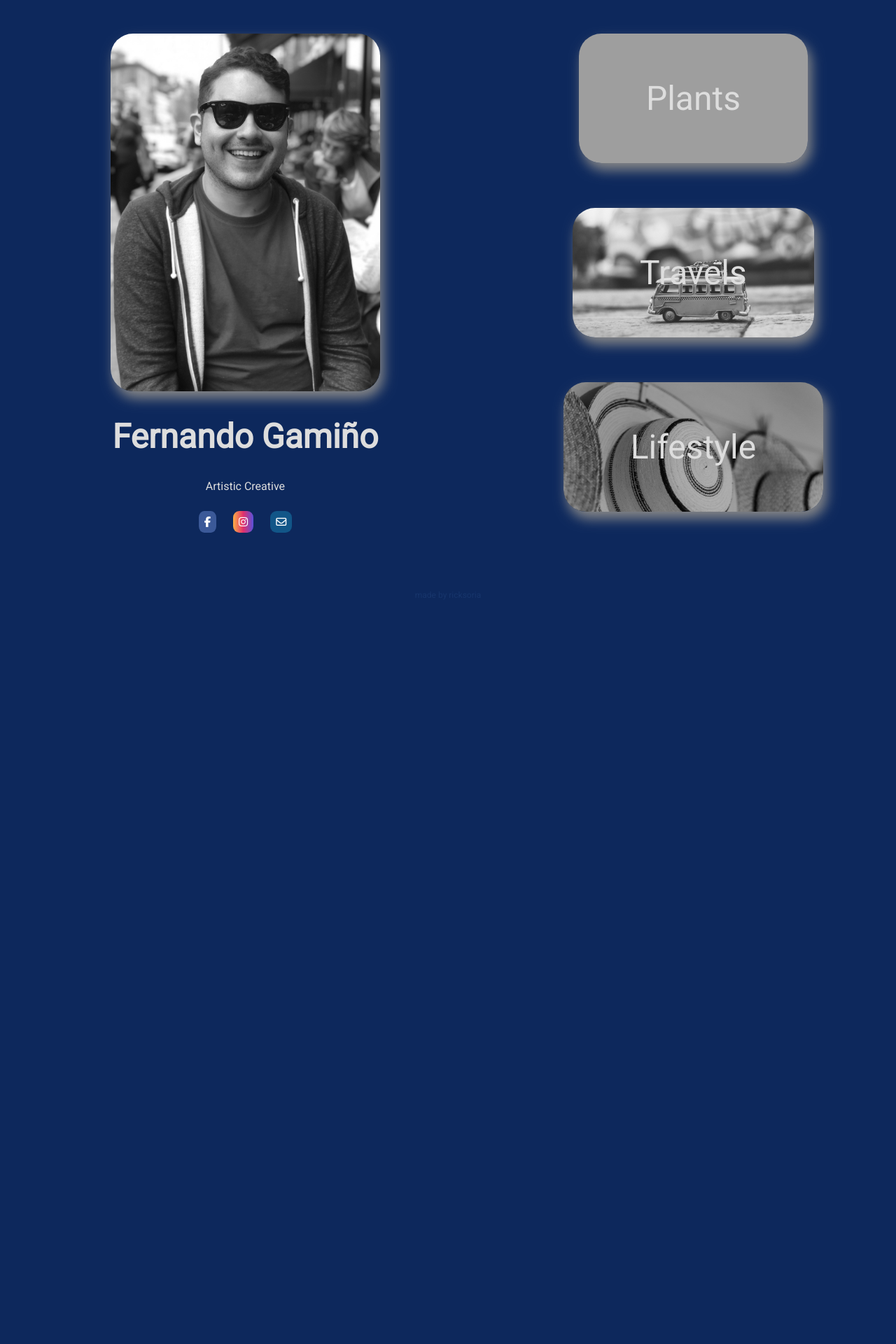
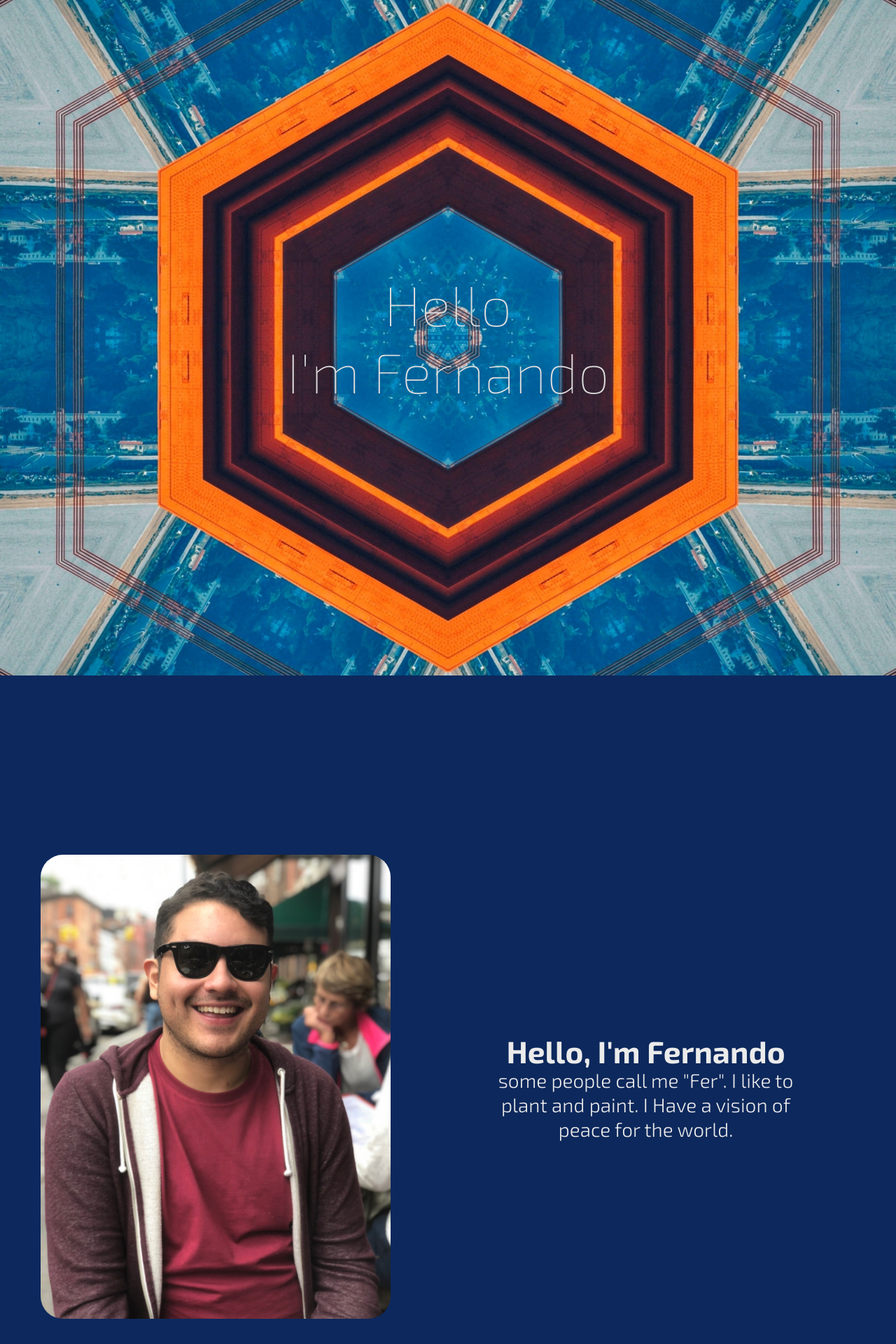
Before and after one commit to rsoria21/FernandoGamino, a PHP site: page / in a window 1280 px wide. Shown: the top 1920 px of the page at 70% size. Before the commit the page ends 855 px from the top, so only its background shows below. Run offline with PHP 8.4, Linux system fonts and the light colour scheme; some libraries are stand-ins or nearby versions; grey boxes are pictures that could not be loaded.

Commit message:
updated layout

```diff
--- a/index.html
+++ b/index.html
@@ -6,9 +6,10 @@
     <!-- Google Fonts -->
     <link rel="preconnect" href="https://fonts.gstatic.com" />
     <link
-      href="https://fonts.googleapis.com/css2?family=Roboto:ital,wght@0,400;1,100&display=swap"
+      href="https://fonts.googleapis.com/css2?family=Exo+2:wght@100;300;400;600;700;900&display=swap"
       rel="stylesheet"
     />
+
     <!-- Font Awesome -->
     <script
       src="https://kit.fontawesome.com/f30cc13ab0.js"
@@ -19,41 +20,101 @@
     <title>Fernando Gamino</title>
     <link rel="shortcut icon" type="image/png" href="/images/favicon.png" />
   </head>
+
   <body>
-    <div class="flex-container">
-      <div class="flex-item img-section">
-        <img
-          class="main-img animate-top"
-          src="/images/fernandoMain.jpg"
-          alt="Fernando with sunglasses on"
-        />
+    <section id="header-section">
+      <div class="main-header">
+        <h1 class="header-text animate-top">
+          Hello<br />
+          <span class="header-name">I'm Fernando</span>
+        </h1>
+      </div>
+    </section>
+    <!-- END HEADER -->
+    <!-- START ABOUT -->
+    <section id="about-section">
+      <div id="about" class="about-row">
+        <div class="about-column">
+          <img
+            class="about-img"
+            src="/images/fernandoMain.jpg"
+            alt="Fernando Gamino"
+          />
+        </div>
 
-        <div class="name-section">
-          <h1 class="main-name">Fernando Gamiño</h1>
-          <p class="main-title">Artistic Creative</p>
-        </div>
-        <div class="social-media">
-          <a
-            href="http://Www.Fb.com/fernandogw"
-            class="fab fa-facebook-f icon"
-            target="_blank"
-          ></a>
-          <a
-            href="http://Instagram.com/fernanddo21"
-            class="fab fa-instagram icon"
-            target="_blank"
-          ></a>
-          <a href="#" class="far fa-envelope icon"></a>
+        <div class="about-column-text">
+          <p class="about-text">
+            <span class="big-about-text">Hello, I'm Fernando </span> some people
+            call me "Fer". I like to plant and paint. I Have a vision of peace
+            for the world.
+          </p>
         </div>
       </div>
-      <div class="flex-item info-section">
-        <div class="button-section">
-          <a class="btn plants" href="/comingSoon.html">Plants</a>
-          <a class="btn travels" href="/coming.html">Travels</a>
-          <a class="btn lifestyle" href="/soon.html">Lifestyle</a>
+    </section>
+    <!--End About -->
+    <!-- INTEREST START -->
+    <section id="interest-section">
+      <div class="project-row">
+        <div class="column">
+          <div class="card">
+            <div class="project-container">
+              <img
+                src="/images/hat.jpg"
+                alt="converse industrial equipment"
+                class="project-image"
+              />
+              <div class="project-overlay">
+                <div class="overlay-text">Follow my journey though life.</div>
+              </div>
+            </div>
+            <h3 class="card-text">Lifestyle</h3>
+            <div class="btn-container">
+              <a class="btn project-btn" href="/soon.html"> View </a>
+            </div>
+          </div>
+        </div>
+
+        <div class="column">
+          <div class="card">
+            <div class="project-container">
+              <img
+                src="/images/travel.jpg"
+                alt="Image of Fernandogamino.com"
+                class="project-image"
+              />
+              <div class="project-overlay">
+                <div class="overlay-text">
+                  Follow me as i explore the world.
+                </div>
+              </div>
+            </div>
+            <h3 class="card-text">Travel</h3>
+            <div class="btn-container">
+              <a class="btn project-btn" href="/coming.html"> View </a>
+            </div>
+          </div>
+        </div>
+
+        <div class="column">
+          <div class="card">
+            <div class="project-container">
+              <img src="/images/leaf.jpg" alt="" class="project-image" />
+              <div class="project-overlay">
+                <div class="overlay-text">
+                  My passion for plants is worth sticking around for.
+                </div>
+              </div>
+            </div>
+
+            <h3 class="card-text">Plants</h3>
+            <div class="btn-container">
+              <a class="btn project-btn" href="/comingSoon.html"> View </a>
+            </div>
+          </div>
         </div>
       </div>
-    </div>
+    </section>
+    <!-- INTEREST END -->
     <footer>
       made by <a href="https://ricksoria.com" target="__blank">ricksoria</a>
     </footer>
--- a/styles.css
+++ b/styles.css
@@ -1,201 +1,12 @@
 body {
   margin: 0;
   padding: 0;
-  font-family: "Roboto", sans-serif;
+  font-family: "Exo 2", sans-serif;
   width: 100%;
   height: auto;
   box-sizing: border-box;
   background: rgb(13, 40, 92);
 }
-
-.flex-container {
-  display: flex;
-  flex-direction: row;
-  flex-wrap: wrap;
-}
-.flex-item {
-  flex: 50%;
-  /* padding: 5.5rem 0; */
-}
-
-/* Left Section */
-.img-section {
-  text-align: center;
-  background: rgb(13, 40, 92);
-  margin-top: 3rem;
-}
-
-.main-img {
-  width: 55%;
-  border-radius: 2rem;
-  box-shadow: 5px 10px 18px #888888;
-  min-width: 200px;
-  -webkit-filter: grayscale(100%); /* Safari 6.0 - 9.0 */
-  filter: grayscale(100%);
-}
-.animate-top {
-  position: relative;
-  animation: animatetop 1.4s;
-}
-
-@keyframes animatetop {
-  from {
-    /* top: -300px; */
-    top: 600px;
-    opacity: 0;
-  }
-  to {
-    top: 0;
-    opacity: 1;
-  }
-}
-
-/* Name */
-.main-name {
-  font-size: 3rem;
-  color: #ddd;
-  text-align: center;
-}
-
-.main-title {
-  font-size: 1rem;
-  color: #ddd;
-  text-align: center;
-}
-/* End Name */
-
-/* Social Media */
-  .social-media {
-  margin-top: 8rem;
-}
-
-.icon {
-  font-size: 15px;
-  padding: 0.5rem;
-  margin: 10px;
-  border-radius: 30%;
-  cursor: pointer;
-  transition: 0.3s;
-}
-
-.icon:hover {
-  opacity: 0.7;
-}
-
-.fa-facebook-f {
-  background: #3b5998;
-  color: white;
-  text-decoration: none;
-}
-
-.fa-instagram {
-  background: linear-gradient(to right, #fcaf45, #e1306c, #5851db);
-  color: white;
-  text-decoration: none;
-}
-
-.fa-envelope {
-  background: #125688;
-  color: white;
-  text-decoration: none;
-}
-/* Social Media End */
-/* Left Side End */
-
-/* Right Side */
-
-.plants {
-  background-image: url(/images/leaf.jpg);
-  background-attachment: fixed;
-  background-position: center;
-  background-repeat: no-repeat;
-  background-size: cover;
-}
-.travels {
-  background-image: url(/images/travel.jpg);
-  background-attachment: fixed;
-  background-position: center;
-  background-repeat: no-repeat;
-  background-size: cover;
-}
-.lifestyle {
-  background-image: url(/images/hat.jpg);
-  background-attachment: fixed;
-  background-position: center;
-  background-repeat: no-repeat;
-  background-size: cover;
-}
-
-.info-section {
-  display: flex;
-  flex-direction: row;
-  justify-content: center;
-  flex: 33%;
-  margin: 3rem 3rem;
-  align-items: center;
-  background: rgb(13, 40, 92);
-}
-
-.button-section {
-  display: flex;
-  justify-content: center;
-  flex-wrap: wrap;
-}
-.btn {
-  padding: 4rem 6rem;
-  margin: 0 2rem 4rem 2rem;
-  border-radius: 2rem;
-  box-shadow: 5px 10px 18px #888888;
-  font-size: 3rem;
-  text-align: center;
-  line-height: normal;
-  font-family: "Roboto", sans-serif;
-  text-decoration: none;
-  cursor: pointer;
-  /* background-color: rgb(45, 51, 51); */
-  color: #ddd;
-  transition: 0.3s;
-  -webkit-filter: grayscale(100%); /* Safari 6.0 - 9.0 */
-  filter: grayscale(100%);
-}
-
-.btn:hover {
-  background-color: rgb(255, 255, 255);
-  color: #fafafa;
-  opacity: 0.7;
-  -webkit-filter: grayscale(80%); /* Safari 6.0 - 9.0 */
-  filter: grayscale(80%);
-}
-
-@media screen and (max-width: 700px) {
-  .btn {
-    padding: 1.5rem 0.25rem;
-    border-radius: 1.75rem;
-    margin: 0.5rem 0.5rem;
-    font-size: 1.5rem;
-  }
-  .flex-container {
-    padding-right: 0.5rem;
-  }
-  .button-section {
-    padding: 0;
-  }
-}
-
-/* Footer */
-footer {
-  text-decoration: none;
-  text-align: center;
-  font-size: 0.75rem;
-  color: rgb(23, 53, 107);
-  margin-bottom: 5px;
-}
-
-footer a {
-  text-decoration: none;
-  color: rgb(23, 53, 107);
-}
-/* Footer End */
 
 /* Coming Soon */
 .coming-soon {
@@ -246,3 +57,303 @@ footer a {
   color: black;
 }
 /* End Coming Soon */
+/* New  */
+#header-section {
+  padding: 20rem 0;
+  background-image: url(/images/new-bgrd.jpg);
+  background-repeat: no-repeat;
+  background-position: center;
+  background-size: cover;
+}
+
+.main-header {
+}
+
+.header-text {
+  font-size: 5rem;
+  font-weight: 100;
+  font-family: "Exo 2", sans-serif;
+  color: #ddd;
+  text-align: center;
+}
+.animate-top {
+  position: relative;
+  animation: animatetop 1.4s;
+}
+
+@keyframes animatetop {
+  from {
+    /* top: -300px; */
+    top: 600px;
+    opacity: 0;
+  }
+  to {
+    top: 0;
+    opacity: 1;
+  }
+}
+/* HEADER END */
+/* About section START */
+#about-section {
+  padding: 11rem 0;
+}
+
+.about-row {
+  display: flex;
+  flex-direction: row;
+  justify-content: center;
+  align-items: center;
+  padding: 5rem 0;
+}
+
+.about-column {
+  display: flex;
+  justify-content: center;
+  align-items: center;
+  flex: 50%;
+}
+
+.about-column-text {
+  display: flex;
+  flex-direction: column;
+  justify-content: center;
+  align-items: center;
+  flex: 50%;
+  padding: 10px 50px 0 0;
+}
+
+.about-text {
+  font-family: "Exo 2", sans-serif;
+  font-weight: 300;
+  max-width: 70%;
+  text-align: center;
+  align-items: center;
+  align-self: center;
+  align-content: center;
+  font-size: 1.75rem;
+  line-height: 2.2rem;
+  color: #ebebeb;
+}
+.big-about-text {
+  font-weight: 700;
+  font-size: 2.75rem;
+}
+
+.about-img {
+  width: 100%;
+  max-width: 500px;
+  border-radius: 2rem;
+  height: auto;
+}
+
+@media (max-width: 700px) {
+  #about-section {
+    padding: 3rem 0;
+  }
+  .about-column-text {
+    padding: 0;
+  }
+  .about-row {
+    flex-direction: column;
+    padding: 5rem 2.5rem;
+    justify-content: center;
+  }
+
+  .about-column {
+    margin: 0;
+    padding: 0;
+  }
+
+  .about-text {
+    font-size: 1.3rem;
+    line-height: 2rem;
+  }
+}
+
+/* end of about */
+/* START INTEREST */
+#interest-section {
+  padding: 20rem 0;
+  background-image: url(/images/lines.jpg);
+  background-repeat: no-repeat;
+  background-position: center;
+  background-size: cover;
+}
+
+.project-heading {
+  font-size: 3.5rem;
+  color: #ebebeb;
+}
+
+.project-text {
+  font-size: 2rem;
+  color: #ebebeb;
+  padding-bottom: 2.5rem;
+}
+
+.project-skill {
+  margin-bottom: 30px;
+  font-family: "Roboto Slab", serif;
+}
+
+.project-container {
+  position: relative;
+}
+
+.project-image {
+  display: flex;
+  width: 100%;
+  height: auto;
+}
+
+.project-overlay {
+  position: absolute;
+  top: 0;
+  bottom: 0;
+  left: 0;
+  right: 0;
+  height: 100%;
+  width: 100%;
+  opacity: 0;
+  transition: 0.5s ease;
+  background-color: #2d3a3be0;
+}
+
+.project-container:hover .project-overlay {
+  opacity: 1;
+}
+
+.overlay-text {
+  color: white;
+  font-size: 15px;
+  font-family: "Roboto Slab", serif;
+  position: relative;
+  padding: 0 1rem;
+  top: 50%;
+  left: 50%;
+  -webkit-transform: translate(-50%, -50%);
+  -ms-transform: translate(-50%, -50%);
+  transform: translate(-50%, -50%);
+  text-align: center;
+}
+
+@media screen and (max-width: 700px) {
+  .project-text {
+    padding: 0 10px 20px 10px;
+  }
+}
+/* Float four columns side by side */
+.column {
+  float: left;
+  width: 33.33%;
+  padding: 10px 20px;
+}
+
+.project-row {
+  /* margin: 0 -5px; */
+  display: flex;
+  flex-direction: row;
+}
+
+.project-img {
+  width: 100%;
+  max-width: 400px;
+  height: auto;
+}
+
+/* Clear floats after the columns */
+.project-row:after {
+  content: "";
+  display: table;
+  clear: both;
+}
+
+/* Responsive columns */
+@media screen and (max-width: 700px) {
+  .column {
+    width: 25%;
+    display: block;
+    margin-bottom: 20px;
+  }
+}
+
+/* Style the counter cards */
+.card {
+  box-shadow: 0 4px 8px 0 rgba(0, 0, 0, 0.2);
+  padding: 2rem;
+  border-radius: 2rem;
+  text-align: center;
+  background-color: rgba(13, 41, 92, 0.603);
+}
+.card-text {
+  color: #f1f1f1;
+  font-weight: 300;
+  font-size: 3rem;
+}
+
+/* @media (max-width: 700px) {
+  .project-row {
+    flex-direction: column;
+  }
+} */
+/* project buttons */
+.btn-container {
+  display: flex;
+  flex-direction: row;
+  justify-content: center;
+  align-items: center;
+}
+
+.project-btn {
+  padding: 14px 28px;
+  font-size: 16px;
+  margin: 4px;
+  border-radius: 3rem;
+  border: 2px solid #ebebeb;
+  cursor: pointer;
+  text-decoration: none;
+  color: #ebebeb;
+  background-color: rgb(13, 40, 92);
+  transition: 0.5s;
+}
+
+.project-btn:hover {
+  /* border-color: #004ba079; */
+  border-color: #c1c2c4;
+  background-color: rgb(0, 194, 184);
+}
+
+@media screen and (max-width: 1000px) {
+  .btn-container {
+    flex-direction: column;
+  }
+  .card-text {
+    font-size: 1.75rem;
+  }
+}
+@media screen and (max-width: 700px) {
+  #interest-section {
+    padding: 12rem 0;
+  }
+  .btn-container {
+    flex-direction: row;
+  }
+  .card-text {
+    font-size: 1rem;
+  }
+}
+/* END INTEREST */
+/* Footer Start */
+footer {
+  text-decoration: none;
+  text-align: center;
+  font-size: 0.75rem;
+  color: rgb(23, 53, 107);
+  margin-bottom: 5px;
+}
+
+footer a {
+  text-decoration: none;
+  color: rgb(23, 53, 107);
+}
+/* Footer End */
```
Also changed, not shown: images/new-bgrd.jpg (added).
